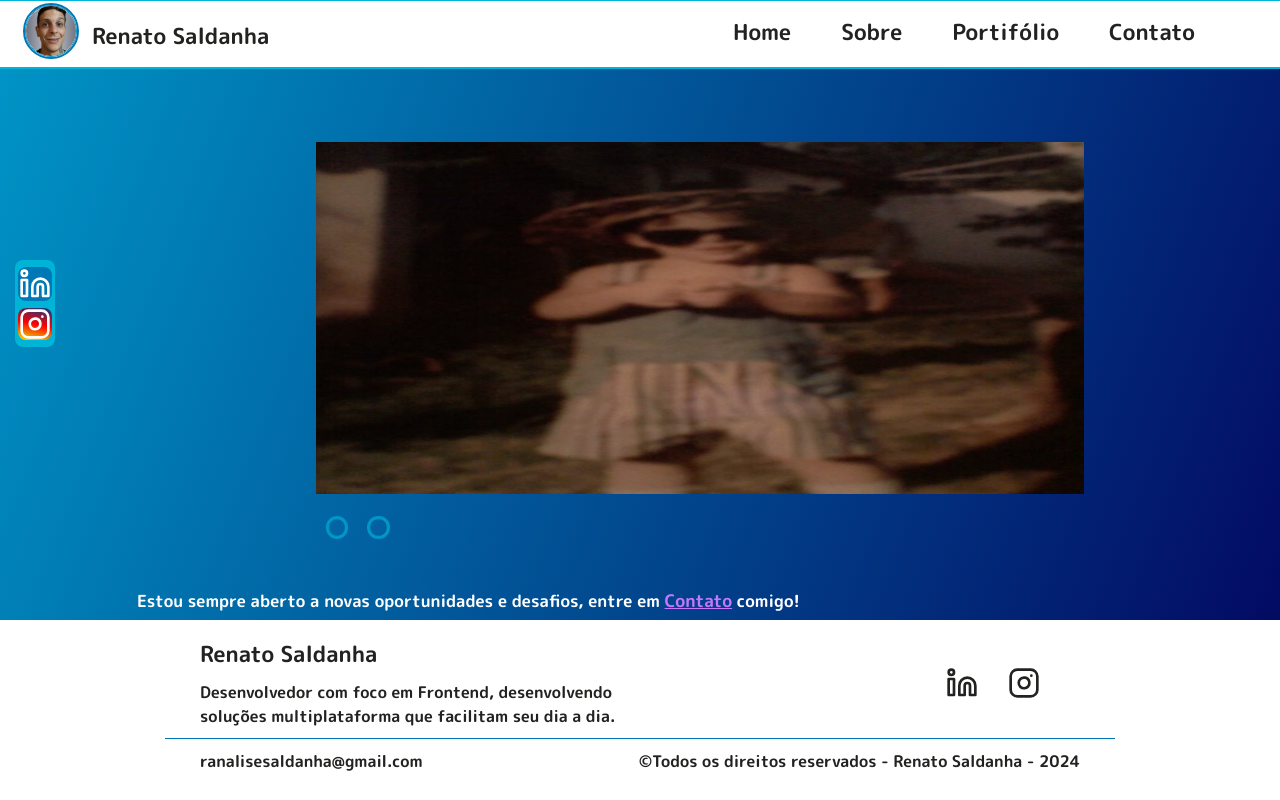
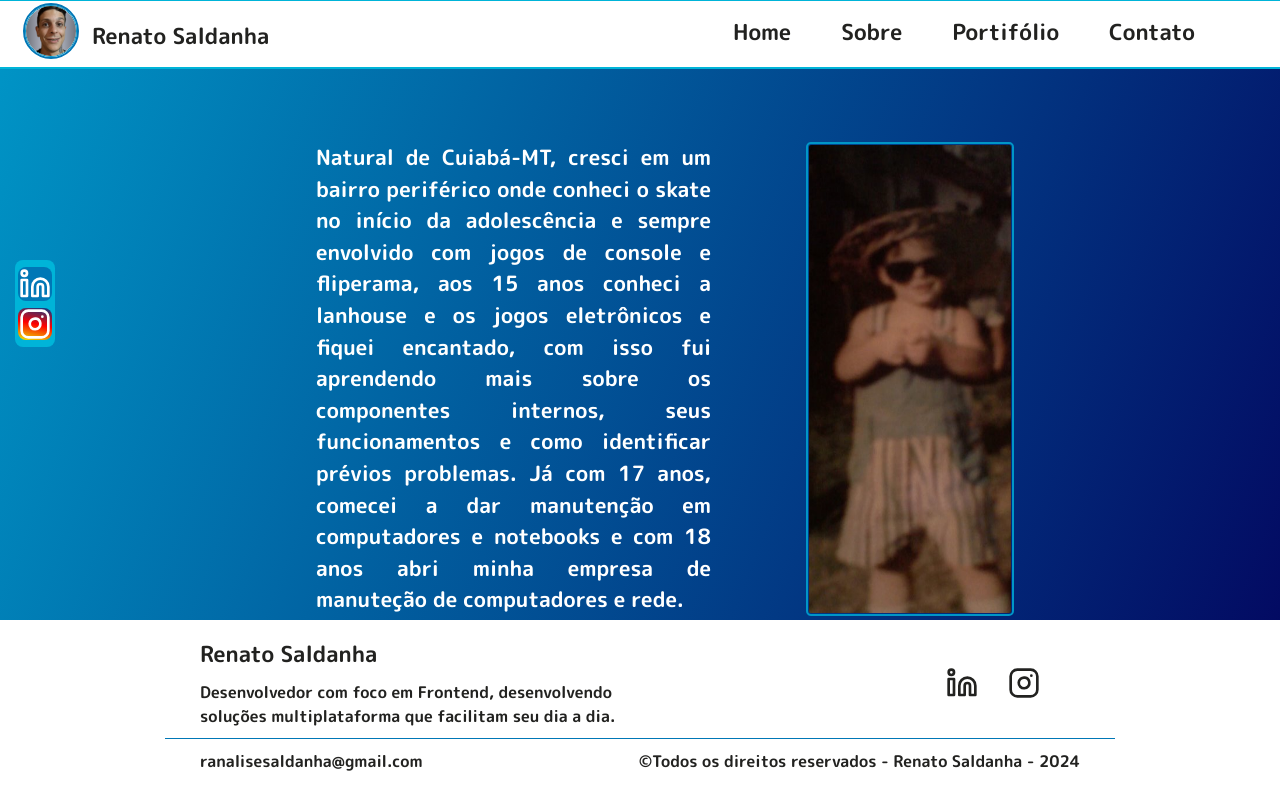
Before and after one commit to renato-saldanha/renato-saldanha, a Next.js app: page /Sobre in a window 1280 px wide. Built offline with nearby package versions, Linux system fonts and the light colour scheme.

Commit message:
Correção de front-end

```diff
--- a/src/components/DotButton/index.tsx
+++ b/src/components/DotButton/index.tsx
@@ -1,5 +1,5 @@
 import React, {
-  PropsWithChildren,
+  ComponentPropsWithRef,
   useCallback,
   useEffect,
   useState
@@ -37,9 +37,7 @@ export const useDotButton = (emblaApi: EmblaCarouselType | undefined): UseDotBut
 
     onInit(emblaApi)
     onSelect(emblaApi)
-    emblaApi.on('reInit', onInit)
-    emblaApi.on('reInit', onSelect)
-    emblaApi.on('select', onSelect)
+    emblaApi.on('reInit', onInit).on('reInit', onSelect).on('select', onSelect)
   }, [emblaApi, onInit, onSelect])
 
   return {
@@ -49,12 +47,7 @@ export const useDotButton = (emblaApi: EmblaCarouselType | undefined): UseDotBut
   }
 }
 
-type PropType = PropsWithChildren<
-  React.DetailedHTMLProps<
-    React.ButtonHTMLAttributes<HTMLButtonElement>,
-    HTMLButtonElement
-  >
->
+type PropType = ComponentPropsWithRef<'button'>
 
 export const DotButton: React.FC<PropType> = (props) => {
   const { children, ...restProps } = props
--- a/src/components/GaleriaFotos/index.tsx
+++ b/src/components/GaleriaFotos/index.tsx
@@ -21,13 +21,22 @@ const GaleriaFotos: React.FC<GaleriaProps> = ({itens} : GaleriaProps) => {
         <div className={styles.embla__container}>
           {itens.map((item, i) => (
             <div className={styles.embla__slide} key={i}>
-              <div className={styles.embla__slide__number}>
-                <Image
-
-                  fill={true}
-                  sizes="(min-width: 700px) 941px, (min-width: 440px) 40vw, calc(5vw + 155px)"
-                  alt={`Img${i + 1}`}
-                  src={item.imagem} />
+              <div className={styles.containerPainel}>
+                {item.titulo && (
+                  <div className={styles.containerSobre}>
+                    <p>
+                      {item.titulo}
+                    </p>
+                  </div>)
+                }
+                <div className={item ? item.style : styles.embla__slide__number}>
+                  <Image
+                    width={1500}
+                    height={1500}
+                    sizes="(min-width: 940px) 784px, (min-width: 700px) 85.45vw, 100vw"
+                    alt={`Img${i + 1}`}
+                    src={item.imagem} />
+                </div>
               </div>
             </div>
           ))}
@@ -40,9 +49,7 @@ const GaleriaFotos: React.FC<GaleriaProps> = ({itens} : GaleriaProps) => {
             <DotButton
               key={i}
               onClick={() => onDotButtonClick(i)}
-              className={styles.embla__dot.concat(
-                i === selectedIndex ? ' embla__dot--selected' : ''
-              )}
+              className={i === selectedIndex ? styles.embla__dot : styles.embla__dot__selected}
             />
           ))}
         </div>
--- a/src/components/GaleriaFotos/styles.module.css
+++ b/src/components/GaleriaFotos/styles.module.css
@@ -10,6 +10,7 @@
   overflow: hidden;
   object-fit: contain;
 }
+
 .embla__container {
   display: flex;
   touch-action: pan-y pinch-zoom;
@@ -21,6 +22,12 @@
   min-width: 0;
   padding-left: var(--slide-spacing);
 }
+
+.containerPainel {
+  display: flex;
+  flex-direction: row;
+}
+
 .embla__slide__number {
   box-shadow: inset 0 0 0 0.2rem var(--blue-400);
   border-radius: 1.8rem;
@@ -32,6 +39,8 @@
   height: var(--slide-height);
   user-select: none;
 }
+
+
 .embla__controls {
   display: grid;
   grid-template-columns: auto 1fr;
@@ -47,7 +56,7 @@
   margin-right: calc((2.6rem - 1.4rem) / 2 * -1);
 }
 .embla__dot {
-  -webkit-tap-highlight-color: rgba(var(--blue-500), 0.5);
+  -webkit-tap-highlight-color: rgba(var(--blue-400), 0.5);
   -webkit-appearance: none;
   appearance: none;
   background-color: transparent;
@@ -66,6 +75,16 @@
   border-radius: 50%;
 }
 .embla__dot:after {
+  box-shadow: inset 0 0 0 0.2rem var(--white);
+  width: 1.4rem;
+  height: 1.4rem;
+  border-radius: 50%;
+  display: flex;
+  align-items: center;
+  content: '';
+}
+
+.embla__dot__selected:after {
   box-shadow: inset 0 0 0 0.2rem var(--blue-200);
   width: 1.4rem;
   height: 1.4rem;
@@ -74,8 +93,12 @@
   align-items: center;
   content: '';
 }
-.embla__dot--selected:after {
-  box-shadow: inset 0 0 0 0.2rem var(--blue-600);
+
+.containerSobre {
+  display: flex;
+  flex: 1.9;
+  margin-right: 25px;
+  align-items: center;
 }
 
 @media screen and (min-width: 1085px) {
--- a/src/pages/Sobre/styles.module.css
+++ b/src/pages/Sobre/styles.module.css
@@ -30,7 +30,6 @@
   border-radius: 5px;
   padding: 1px;
   border: 2px solid var(--blue-200);
-
 }
 
 .containerImg2 img {
@@ -38,7 +37,6 @@
   border-radius: 5px;
   padding: 1px;
   border: 2px solid var(--blue-200);
-  object-position: 0 -120px;
 }
 
 @media screen and (min-width: 1085px) {
```
Also changed, not shown: 2 other files (tests, documents, lock files or other folders).
